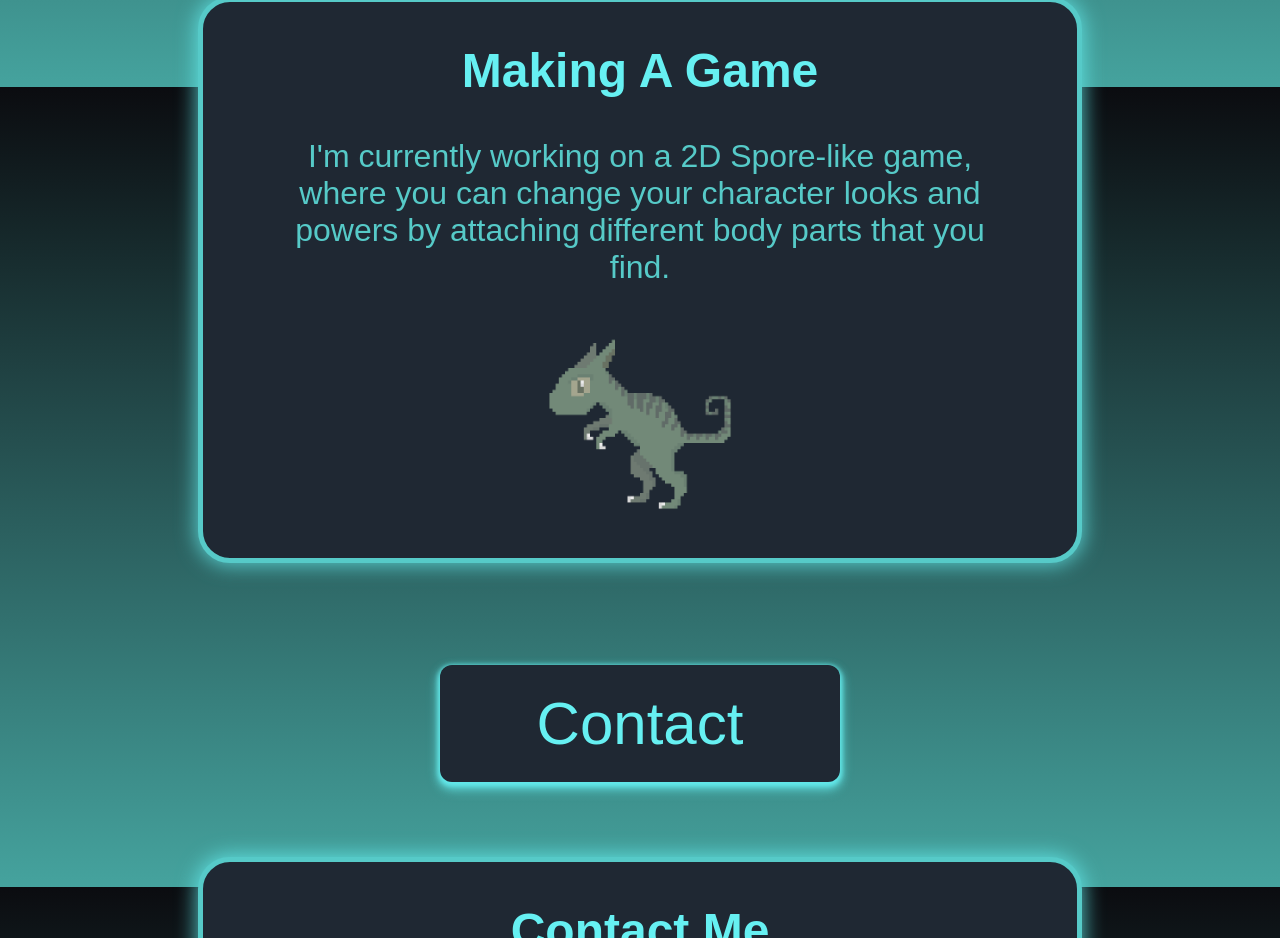
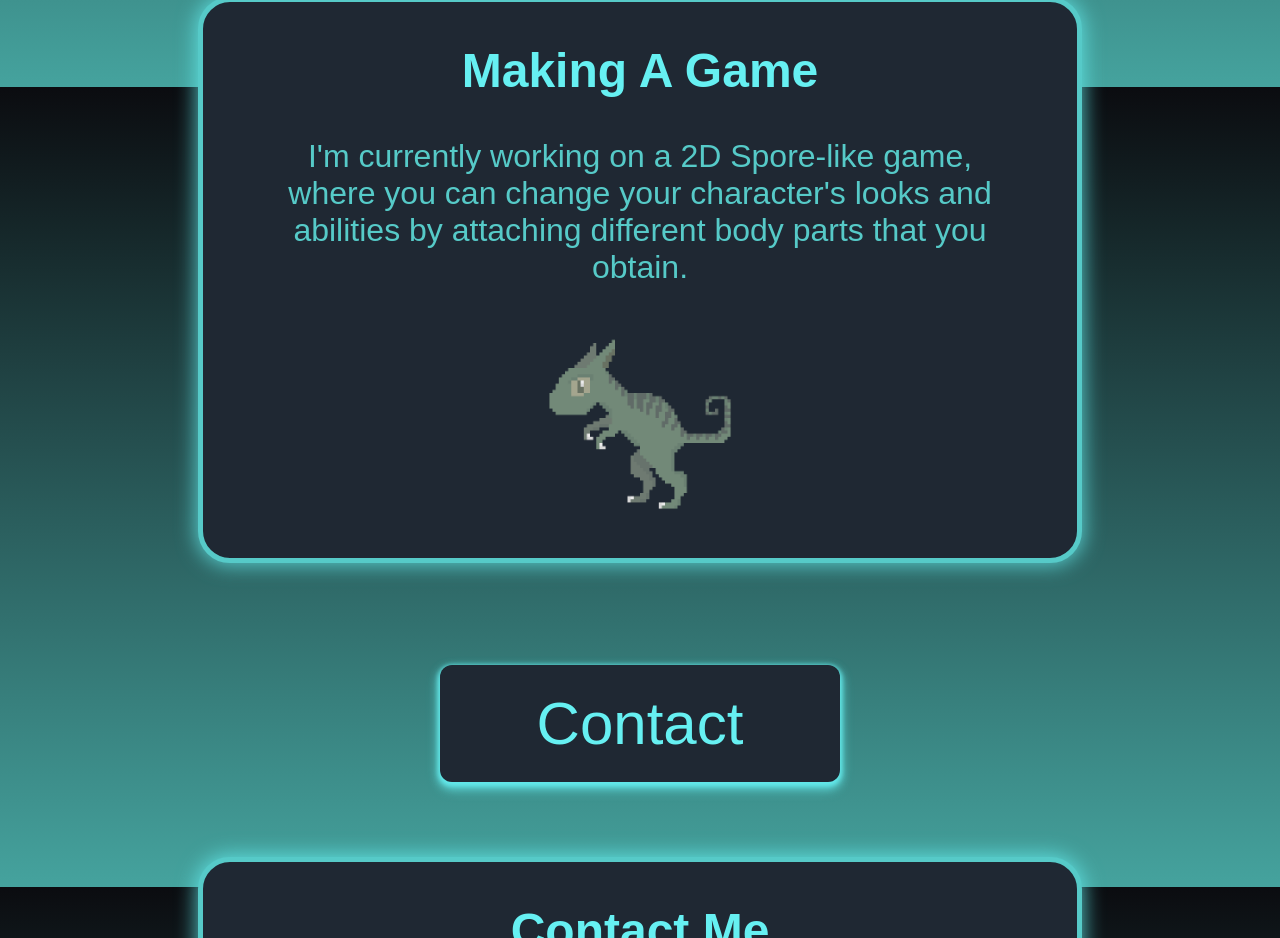
Before and after one commit to Kreyalinis/Resume_Website, a plain HTML site: page index.html in a window 1280 px wide. Shown: the part 3913-4851 px from the top of the page. Drawn offline with Linux system fonts and the light colour scheme; a script that the page names is missing; a web font is replaced by a local one.

Commit message:
I can't spell, lmao

```diff
--- a/index.html
+++ b/index.html
@@ -99,7 +99,7 @@
     <div class="container">
       <div class="center-div">
           <h1>Making A Game</h1>
-          <p>I'm currently working on a 2D Spore-like game, where you can change your character looks and powers by attaching different body parts that you find.</p>
+          <p>I'm currently working on a 2D Spore-like game, where you can change your character's looks and abilities by attaching different body parts that you obtain.</p>
           <p><img class="player-img" src="assets/player_idle_1.png"></p>
       </div>
     </div>
```
